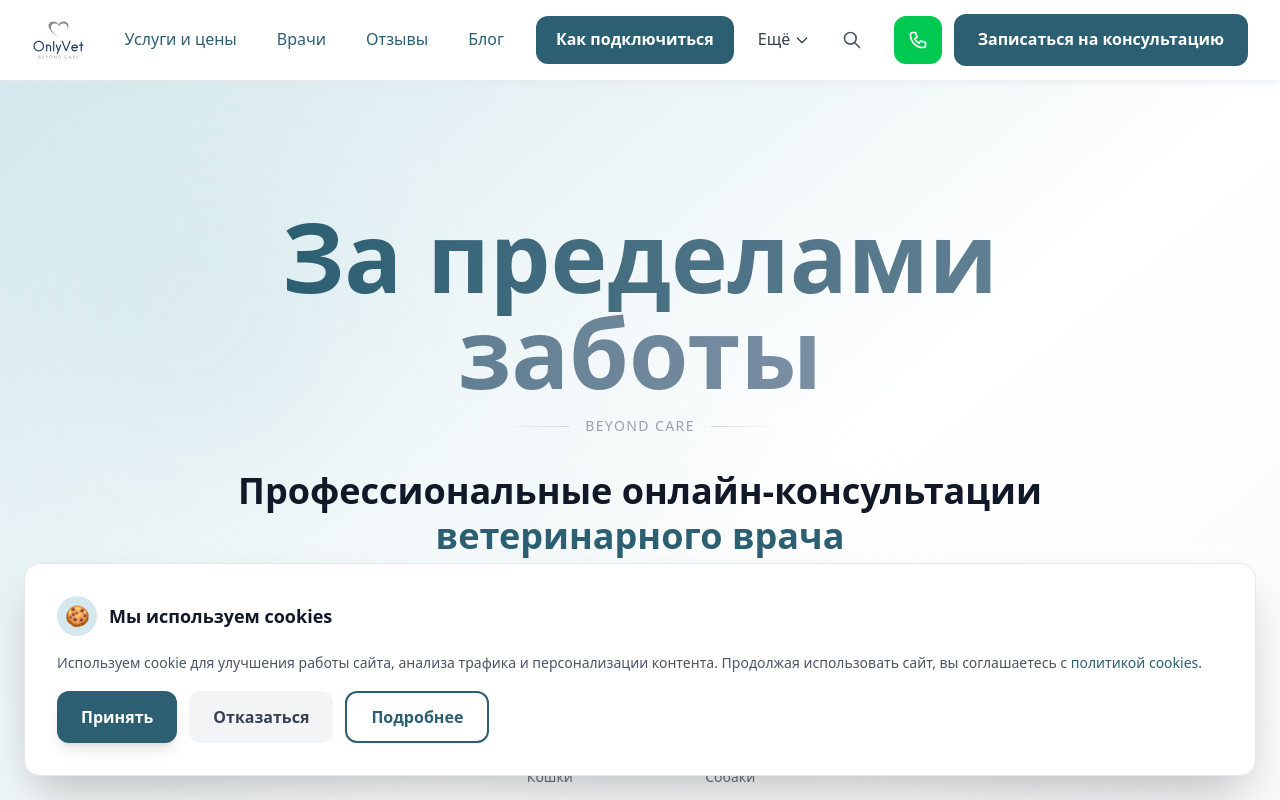
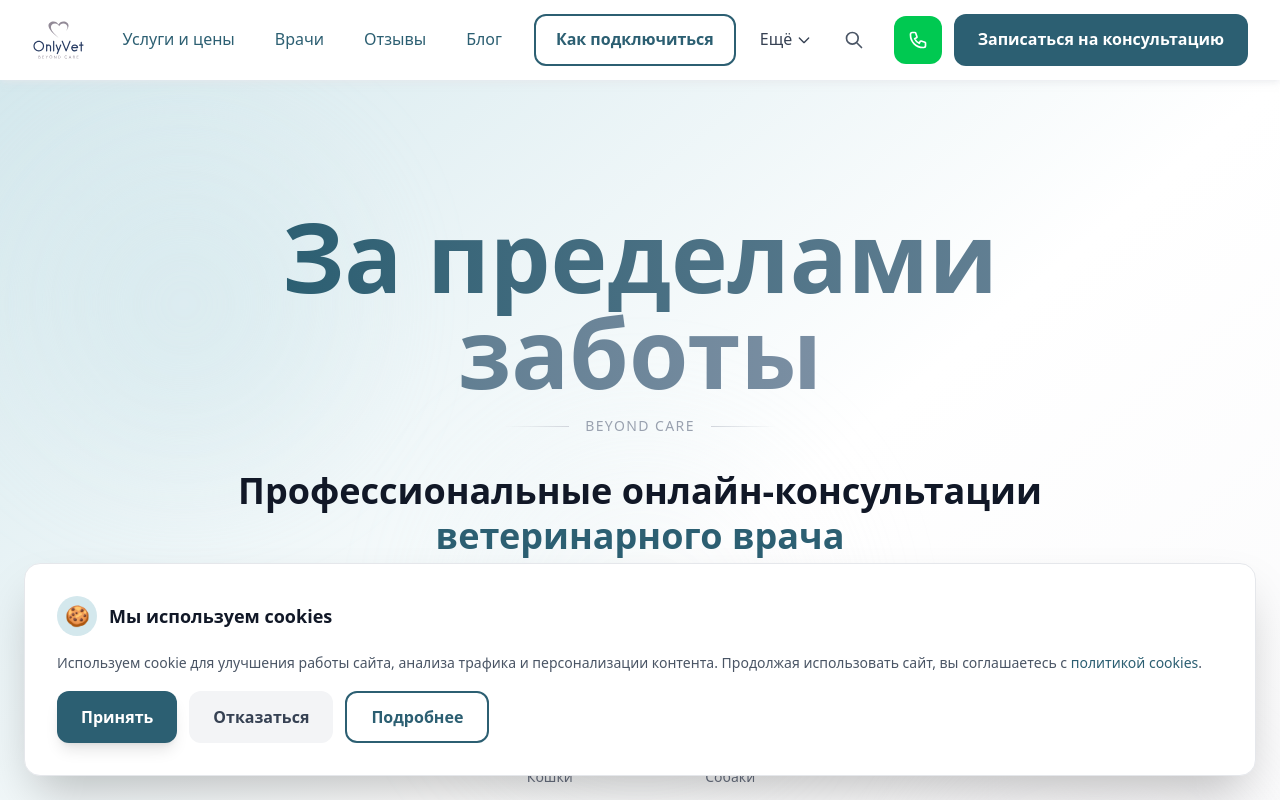
Before and after one commit to Stalser/Onlyvet-news3, a Next.js app: page / in a window 1280 px wide. Shown: the top 800 px of the page. Built offline with nearby package versions, Linux system fonts and the light colour scheme.

Commit message:
"Fix-button-contrast-white-bg

```diff
--- a/src/components/Header.tsx
+++ b/src/components/Header.tsx
@@ -68,8 +68,7 @@ export default function Header() {
               {/* Кнопка "Как подключиться" — выделена */}
               <Link
                 href={setupLink.href}
-                className="ml-2 px-5 py-2.5 bg-primary text-white font-semibold rounded-xl hover:bg-primary-dark hover:shadow-md transition-all duration-200"
-                style={{ color: '#FFFFFF' }}
+                className="ml-2 px-5 py-2.5 bg-white text-primary font-semibold rounded-xl border-2 border-primary hover:bg-primary hover:text-white hover:shadow-md transition-all duration-200"
               >
                 {setupLink.label}
               </Link>
@@ -282,7 +281,7 @@ export default function Header() {
                 <Link
                   href={setupLink.href}
                   onClick={() => setIsMenuOpen(false)}
-                  className="w-full text-center px-4 py-4 bg-gradient-to-r from-primary to-primary-dark text-white font-bold rounded-xl shadow-lg transition-all animate-fade-in-up block"
+                  className="w-full text-center px-4 py-4 bg-white text-primary font-bold rounded-xl shadow-lg border-2 border-primary transition-all animate-fade-in-up block"
                   style={{ animationDelay: `${mainNavLinks.length * 50}ms` }}
                 >
                   {setupLink.label}
```
